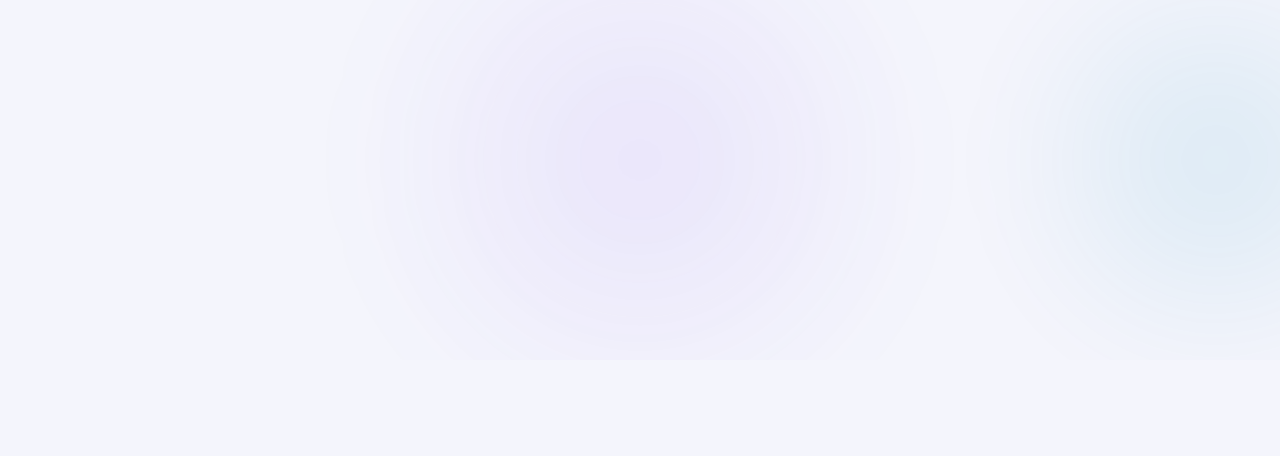
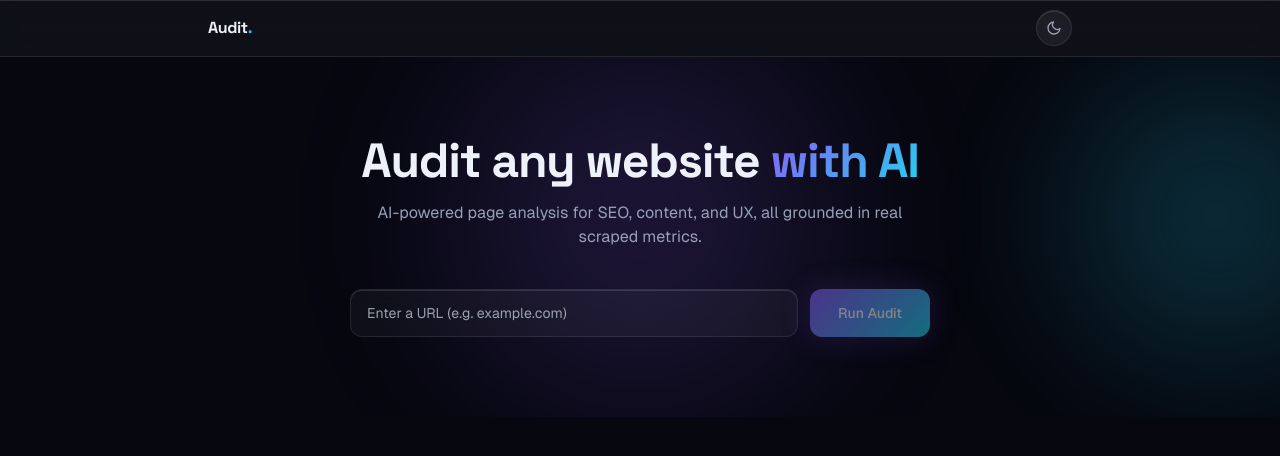
Before and after one commit to AqeelDEV/website-audit-tool, a Next.js app: page / in a window 1280 px wide. Shown: the top 456 px of the page. Built offline with nearby package versions, Linux system fonts and the light colour scheme.

Commit message:
Add motion library and integrate MotionProvider and ThemeToggle in layout

```diff
--- a/package.json
+++ b/package.json
@@ -10,6 +10,7 @@
   },
   "dependencies": {
     "cheerio": "^1.2.0",
+    "motion": "^12.42.2",
     "next": "14.2.35",
     "react": "^18",
     "react-dom": "^18",
--- a/src/app/layout.tsx
+++ b/src/app/layout.tsx
@@ -1,6 +1,9 @@
 import type { Metadata } from "next";
 import localFont from "next/font/local";
+import { Space_Grotesk } from "next/font/google";
 import "./globals.css";
+import MotionProvider from "@/components/MotionProvider";
+import ThemeToggle from "@/components/ThemeToggle";
 
 const geistSans = localFont({
   src: "./fonts/GeistVF.woff",
@@ -12,6 +15,11 @@ const geistMono = localFont({
   variable: "--font-geist-mono",
   weight: "100 900",
 });
+const spaceGrotesk = Space_Grotesk({
+  subsets: ["latin"],
+  weight: ["500", "700"],
+  variable: "--font-display",
+});
 
 export const metadata: Metadata = {
   title: "Website Audit Tool | AI-Powered Page Analysis",
@@ -19,17 +27,36 @@ export const metadata: Metadata = {
     "Analyze any webpage for SEO, content clarity, UX, and conversion optimization with AI-powered insights grounded in real metrics.",
 };
 
+// Runs before paint: dark is the SSR default, remove it only for stored light users
+const themeScript = `(function(){try{if(localStorage.getItem("audit-theme")==="light")document.documentElement.classList.remove("dark")}catch(e){}})();`;
+
 export default function RootLayout({
   children,
 }: Readonly<{
   children: React.ReactNode;
 }>) {
   return (
-    <html lang="en">
+    <html lang="en" className="dark" suppressHydrationWarning>
+      <head>
+        <script dangerouslySetInnerHTML={{ __html: themeScript }} />
+      </head>
       <body
-        className={`${geistSans.variable} ${geistMono.variable} antialiased`}
+        className={`${geistSans.variable} ${geistMono.variable} ${spaceGrotesk.variable} antialiased`}
       >
-        {children}
+        <MotionProvider>
+          <header className="glass sticky top-0 z-50 border-x-0 border-t-0">
+            <div className="mx-auto flex h-14 max-w-4xl items-center justify-between px-4">
+              <span className="font-display text-base font-bold tracking-tight">
+                Audit
+                <span className="bg-accent-gradient bg-clip-text text-transparent">
+                  .
+                </span>
+              </span>
+              <ThemeToggle />
+            </div>
+          </header>
+          {children}
+        </MotionProvider>
       </body>
     </html>
   );
```
Also changed, not shown: 2 other files (tests, documents, lock files or other folders).
